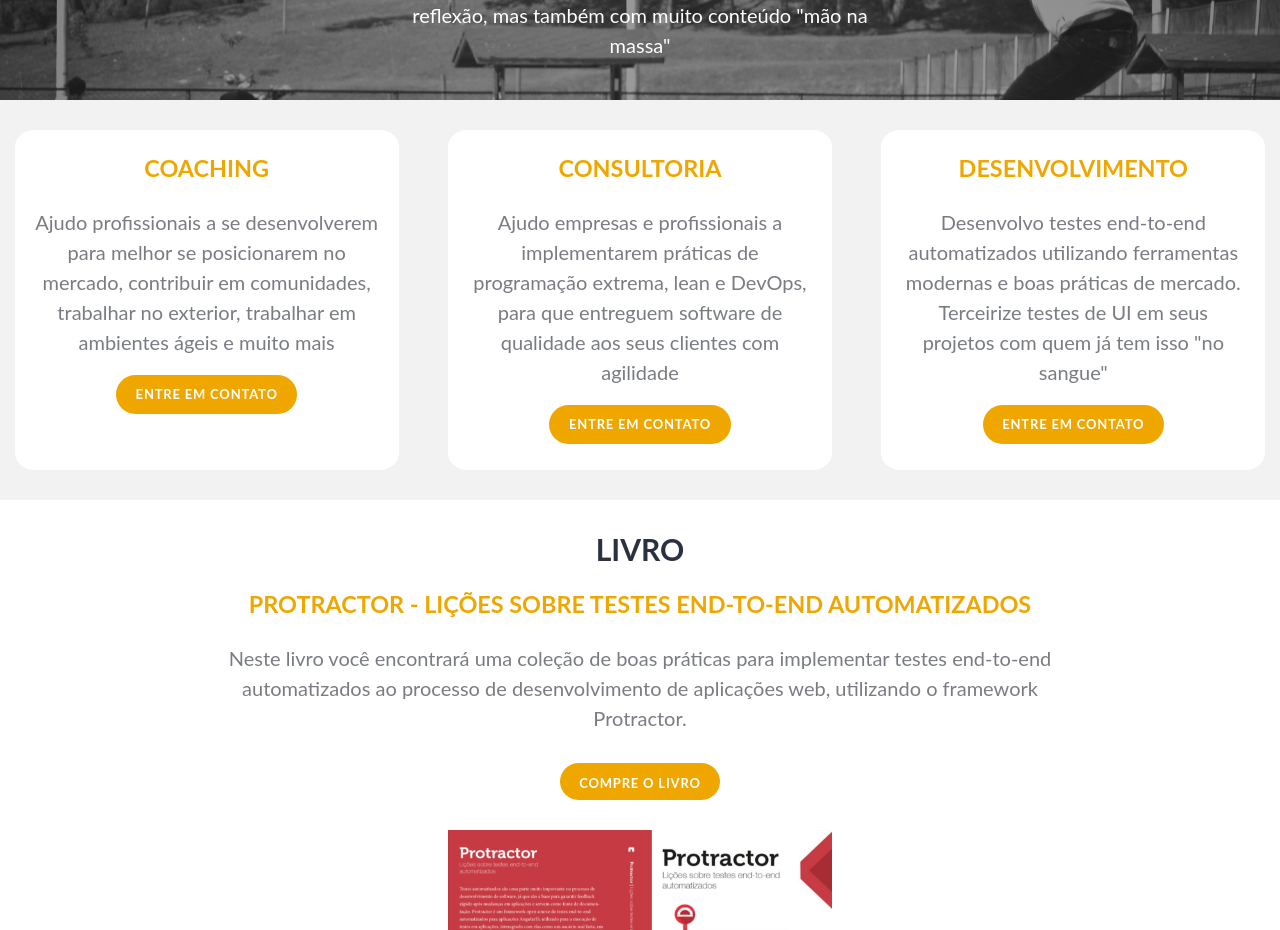
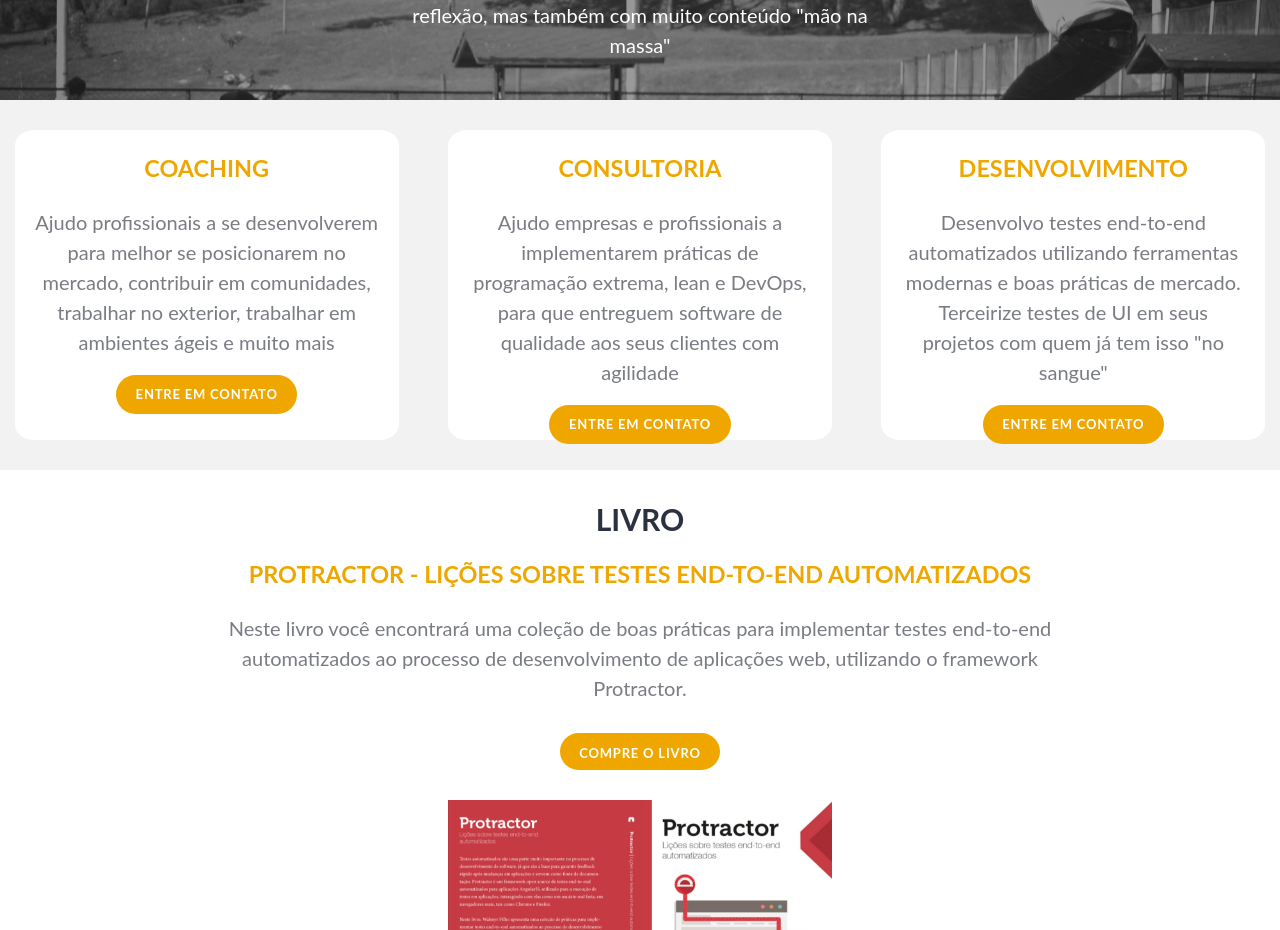
Before and after one commit to wlsf82/-walmyr-filho-react, a React (Create React App) app: page / in a window 1280 px wide. Shown: the part 940-1870 px from the top of the page. Built offline with nearby package versions, Linux system fonts and the light colour scheme.

Commit message:
fix css indentation and remove padding-botton from services div

```diff
--- a/src/App.css
+++ b/src/App.css
@@ -122,7 +122,6 @@ h1, h2, h3, .button {
   border-radius: 5%;
   display: inline-block;
   margin-top: 20px;
-    padding-bottom: 30px;
   vertical-align: text-top;
   width: calc(90% / 3);
 }
```
Also changed, not shown: src/AppMobile.css (indentation only). Lines whose indentation alone changed are shown as unchanged.
